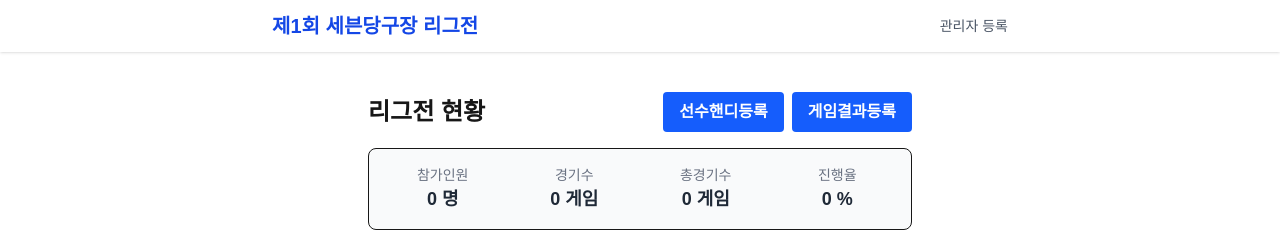
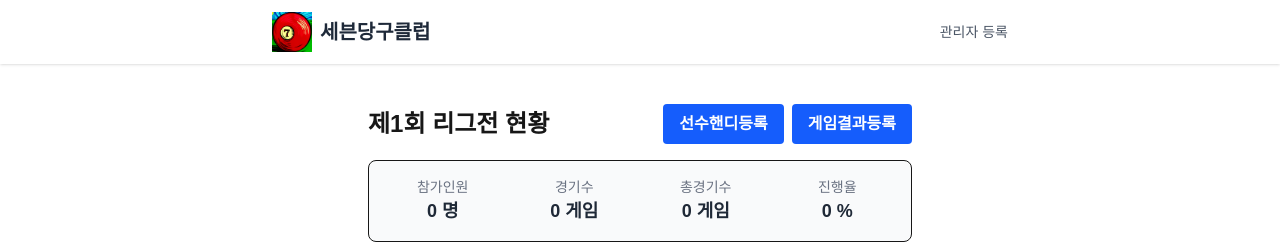
Before and after one commit to SooyongBin/lms, a Next.js app: page / in a window 1280 px wide. Shown: the top 244 px of the page. Built offline with nearby package versions, Linux system fonts and the light colour scheme; no server answers; the database is empty.

Commit message:
image add

```diff
--- a/src/app/layout.tsx
+++ b/src/app/layout.tsx
@@ -5,6 +5,7 @@ import { ReactNode, useEffect, useState } from 'react'
 import { supabase } from '@/lib/supabaseClient';
 import ThemeManager from '@/components/ThemeManager';
 import Link from 'next/link';
+import Image from 'next/image';
 
 async function checkAdminExists(): Promise<boolean> {
   const result = await supabase
@@ -134,7 +135,10 @@ export default function RootLayout({ children }: { children: ReactNode }) {
         {/* Header */}
         <header className="w-full shadow bg-white dark:bg-gray-800 sticky top-0 z-10">
           <div className="max-w-3xl mx-auto flex items-center justify-between px-4 py-3">
-            <Link href="/" className="text-xl font-bold text-blue-700 dark:text-blue-300 hover:underline">제1회 세븐당구장 리그전</Link>
+            <Link href="/" className="flex items-center gap-2">
+              <Image src="/sevenball.jpeg" alt="세븐볼" width={40} height={40} className="object-contain" />
+              <span className="text-xl font-bold text-gray-800 dark:text-white">세븐당구클럽</span>
+            </Link>
             <nav className="flex gap-4 items-center">
               {user ? (
                 <>
--- a/src/app/page.tsx
+++ b/src/app/page.tsx
@@ -109,7 +109,7 @@ export default function LeaguePage() {
     <div className="max-w-xl mx-auto p-4">
       <div className="flex justify-between items-center mb-4">
         <h1 className="text-2xl font-bold">
-          리그전 현황
+          제1회 리그전 현황
         </h1>
         <div className="flex gap-2">
           <Button onClick={() => router.push('/player/new')}>선수핸디등록</Button>
```
